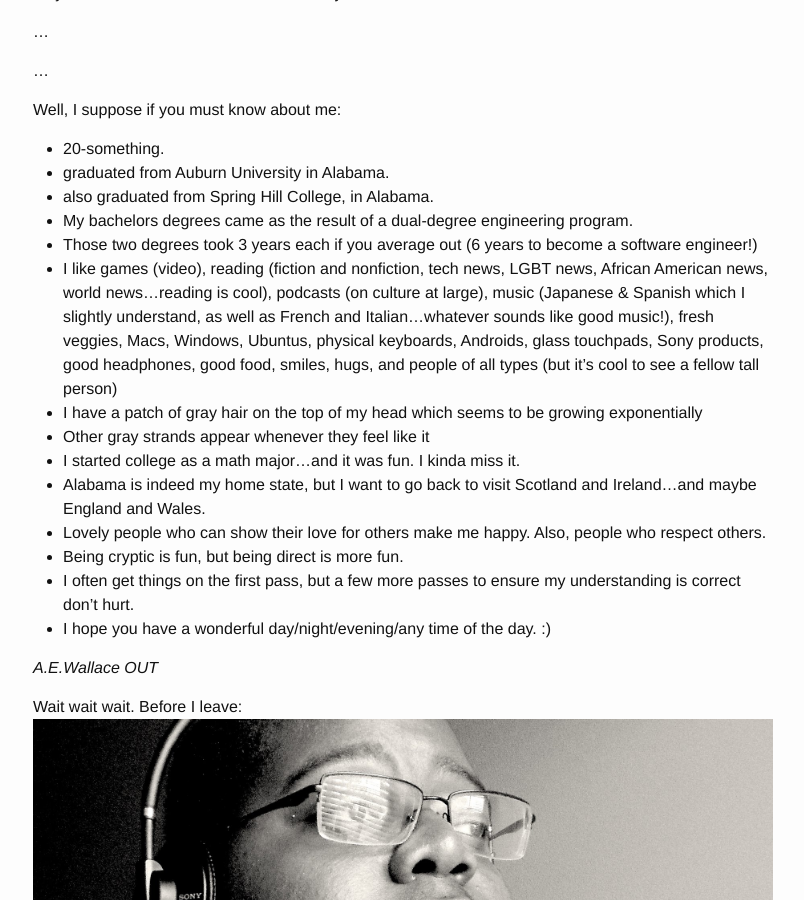
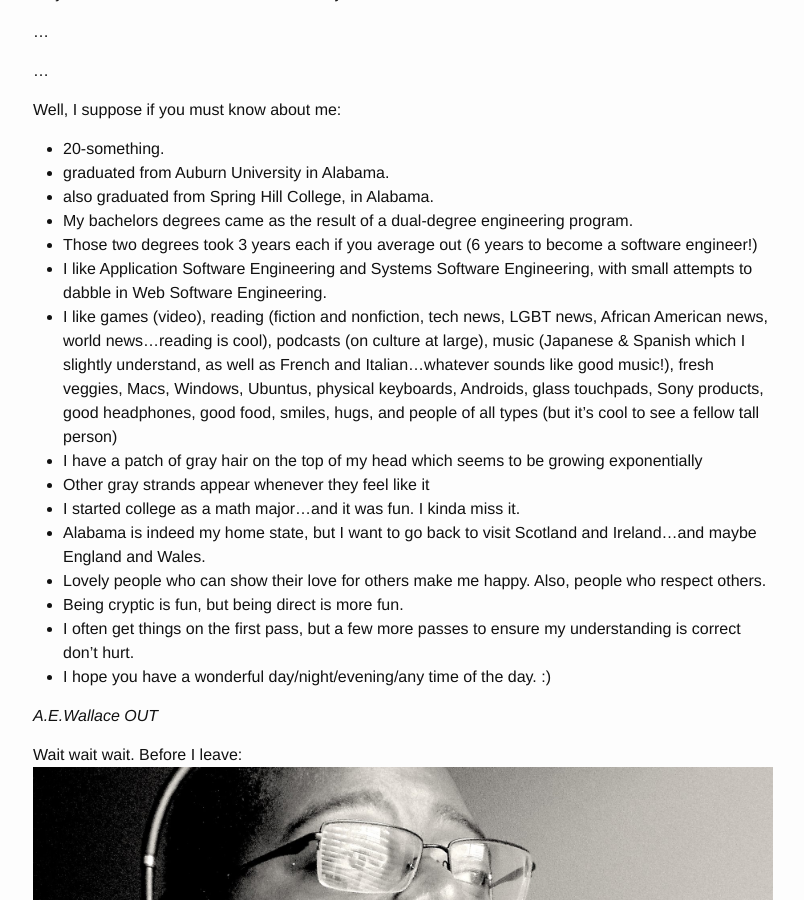
Before and after one commit to aewallace/aewallace.github.io, a Jekyll site: the page built from about.md, in a window 1280 px wide and 900 px high, scrolled down 404 px. Shown: the whole window, without its empty margins (237-1041 px from the left). Built offline with Jekyll 4.4.1, drawn with Linux system fonts in a browser that asks for light colours.

Commit message:
Update about.md

```diff
--- a/about.md
+++ b/about.md
@@ -26,6 +26,7 @@ Well, I suppose if you must know about me:
 * also graduated from Spring Hill College, in Alabama.
 * My bachelors degrees came as the result of a dual-degree engineering program.
 * Those two degrees took 3 years each if you average out (6 years to become a software engineer!)
+* I like Application Software Engineering and Systems Software Engineering, with small attempts to dabble in Web Software Engineering.
 * I like games (video), reading (fiction and nonfiction,
 tech news, LGBT news, African American news, world news...reading is cool), podcasts (on culture at large),
 music (Japanese & Spanish which I slightly understand, as well as French and Italian...whatever sounds like good music!),
```
